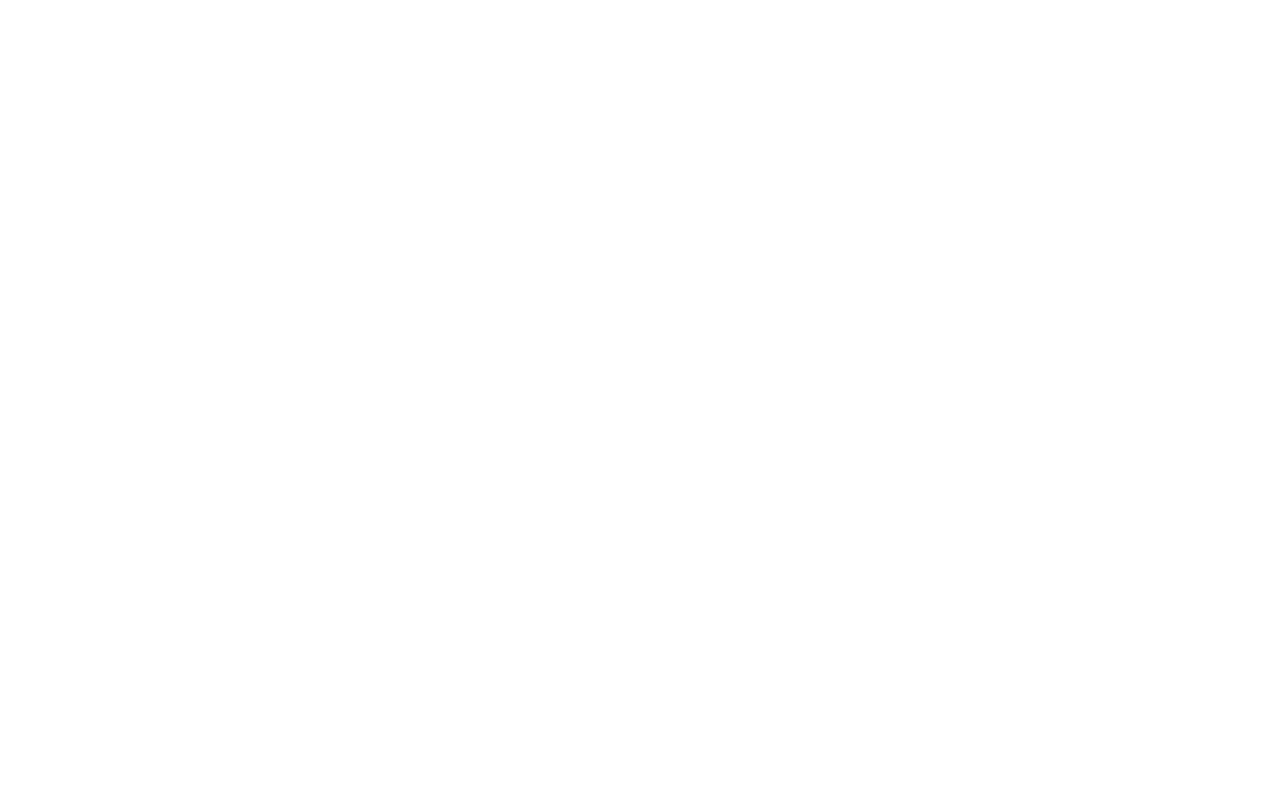
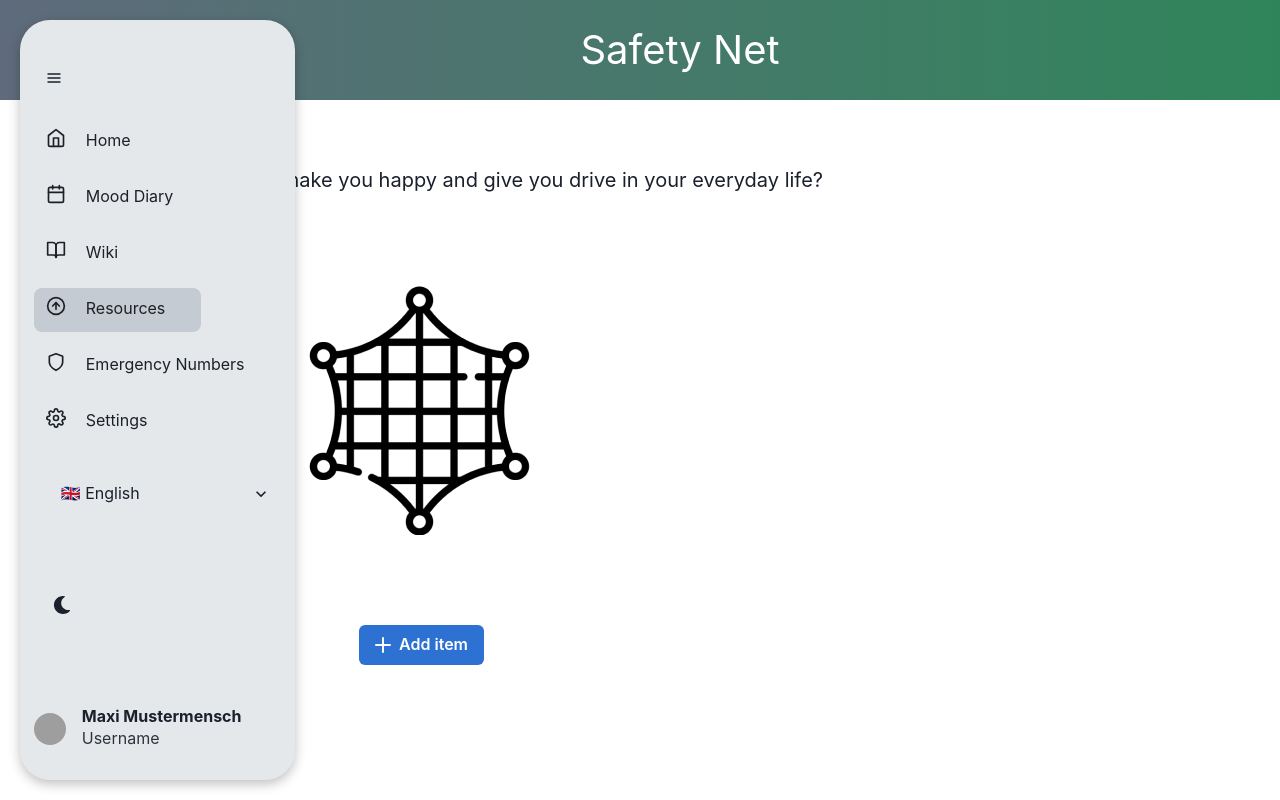
Before and after one commit to TUBerlin-Kopfsachen-Browser-Frontend/kopfsachen-app, a React (Create React App) app: page /resources/safetynet in a window 1280 px wide. Before the commit this address had no page. Built offline with nearby package versions, Linux system fonts and the light colour scheme; no server answers; grey boxes are pictures that could not be loaded.

Commit message:
started color theming and canged headers, added utils

```diff
--- a/src/App.tsx
+++ b/src/App.tsx
@@ -15,15 +15,62 @@
 } from "@chakra-ui/react";
 // import { Logo } from "./Logo"
 import Sidebar from "./components/Sidebar";
+import { useEffect, useState } from "react";
 
-export const App = () => (
-  <Flex>
-    <Sidebar />
+// functions and custom hook to toggle normal and mobile view
+// https://github.com/Nik-Sch/Rezeptbuch/blob/server/ui/client/src/components/helpers/CustomHooks.tsx#L27
+function getWindowDimensions() {
+  const { innerWidth: width, innerHeight: height } = window;
+  return {
+    width,
+    height
+  };
+}
 
-    <Center minH="100vh" width="100%" gap="16px" flexDirection="column">
-      {/* <Logo h="40vmin" pointerEvents="none" /> */}
-      <Image src="/header.png" width={["200px", "400px"]} />
-      <Text fontSize={["16", "24"]}>Welcome to the Kopsachen Web App!</Text>
-    </Center>
-  </Flex>
-);
+export function useWindowDimensions() {
+  const [windowDimensions, setWindowDimensions] = useState(getWindowDimensions());
+
+  useEffect(() => {
+    function handleResize() {
+      setWindowDimensions(getWindowDimensions());
+    }
+
+    window.addEventListener('resize', handleResize);
+    return () => window.removeEventListener('resize', handleResize);
+  }, []);
+
+  return windowDimensions;
+}
+
+export function useMobile() {
+  const { width, height } = useWindowDimensions();
+  return width <= 815 || height <= 815;
+}
+
+export default function App() {
+  const mobile = useMobile();
+  return (
+    <Flex direction='column'>
+      <Sidebar />
+      <Box w="100%" h="120px" bgGradient='linear(to-r, neutral.500, green.600)'>
+        <Text fontSize="40px" align="center" pt="50px" color="white">
+          Home{" "}
+        </Text>
+      </Box>
+      <Flex
+        fontSize="large"
+        position="absolute"
+        top={mobile ? "unset" : "20vh"}
+        left={mobile ? "unset" : "50vw"}
+        transform={mobile ? "unset" : "translate(-50%, -0%)"}
+        margin={mobile ? "40px" : "unset"}
+        maxWidth="800px"
+      >
+        <Center pt={200} gap="16px" flexDirection="column">
+          <Image src="/header.png" width={["200px", "400px"]} />
+          <Text fontSize={["16", "24"]}>Welcome to the Kopsachen Web App!</Text>
+        </Center>
+      </Flex>
+    </Flex>
+  );
+}
--- /dev/null
+++ b/src/color.ts
@@ -0,0 +1,66 @@
+import { extendTheme } from "@chakra-ui/react"
+
+export const theme = extendTheme({
+    colors: {
+        success: { //green
+            50: "#72CA9B",
+            100: "#72CA9B",
+            200: "#72CA9B",
+            300: "#3cc37b",
+            400: "#32A467",
+            500: "#238551",
+            600: "#1C6E42",
+            700: "#165A36",
+            800: "#165A36",
+            900: "#165A36",
+        },
+        danger: { //red
+            50: "##FA999C",
+            100: "#FA999C",
+            200: "#FA999C",
+            300: "#ea7b7f",
+            400: "#E76A6E",
+            500: "#CD4246",
+            600: "#AC2F33",
+            700: "#8E292C",
+            800: "#8E292C",
+            900: "#8E292C",
+        },
+        warning: { //orange
+            50: "#FBB360",
+            100: "#FBB360",
+            200: "#FBB360",
+            300: "#EC9A3C",
+            400: "#EC9A3C",
+            500: "#C87619",
+            600: "#935610",
+            700: "#77450D",
+            800: "#77450D",
+            900: "#77450D",
+        },
+        primary: { //blue
+            50: "#8ABBFF",
+            100: "#8ABBFF",
+            200: "#8ABBFF",
+            300: "#71a8f4",
+            400: "#4C90F0",
+            500: "#2D72D2",
+            600: "#215DB0",
+            700: "#184A90",
+            800: "#184A90",
+            900: "#184A90",
+        },
+        neutral: { //gray
+            50: "#E5E8EB",
+            100: "#D3D8DE",
+            200: "#C5CBD3",
+            300: "#8F99A8",
+            400: "#738091",
+            500: "#5F6B7C",
+            600: "#404854",
+            700: "#383E47",
+            800: "#2F343C",
+            900: "#1C2127",
+        },
+    },
+})
--- a/src/components/NavItem.js
+++ b/src/components/NavItem.js
@@ -11,19 +11,22 @@
   Link as ChakraLink,
   MenuButton,
   MenuList,
+  useColorModeValue,
 } from "@chakra-ui/react";
 import NavHoverBox from "../components/NavHoverBox";
-import { Link } from "react-router-dom";
+import { Link, useLocation } from "react-router-dom";
 
 export default function NavItem({
   icon,
   title,
   description,
-  active,
+  // active,
   navSize,
   routeto,
   ...props
 }) {
+  const active = useLocation().pathname.startsWith(routeto);
+  const activeBackgroundColor = useColorModeValue("neutral.200", "neutral.900");
   return (
     <Flex
       mt={30}
@@ -35,10 +38,10 @@
       <Menu placement="right">
         <Link to={routeto}>
           <ChakraLink
-            backgroundColor={active && "#AEC8CA"}
+            backgroundColor={active && activeBackgroundColor}
             p={3}
             borderRadius={8}
-            _hover={{ textDecor: "none", backgroundColor: "#AEC8CA" }}
+            _hover={{ textDecor: "none", backgroundColor:useColorModeValue("neutral.100", "neutral.800") }}
             w={navSize === "large" && "100%"}
           >
             <MenuButton w="100%">
@@ -46,9 +49,9 @@
                 <Icon
                   as={icon}
                   fontSize="xl"
-                  color={active ? "#82AAAD" : "gray.500"}
+                  color={useColorModeValue("neutral.900","neutral.50")}
                 />
-                <Text ml={5} display={navSize === "small" ? "none" : "flex"}>
+                <Text ml={5} display={navSize === "small" ? "none" : "flex"} color={useColorModeValue("neutral.900", "neutral.50")}>
                   {title}
                 </Text>
               </Flex>
--- a/src/components/Sidebar.js
+++ b/src/components/Sidebar.js
@@ -12,6 +12,7 @@
   Heading,
   Link,
   Select,
+  useColorModeValue,
 } from "@chakra-ui/react";
 import {
   FiMenu,
@@ -48,7 +49,6 @@
 
 export default function Sidebar() {
   const [navSize, changeNavSize] = useState("large");
-
   const { t } = useTranslation();
 
   useEffect(() => {
@@ -79,12 +79,12 @@
       left="5"
       h={navSize === "small" ? "auto" : "95vh"}
       marginTop="2.5vh"
-      boxShadow="0 4px 12px 0 rgba(0, 0, 0, 0.05)"
+      boxShadow="0 4px 12px 0 rgba(0, 0, 0, 0.25)"
       borderRadius={navSize === "small" ? "15px" : "30px"}
-      w={navSize === "small" ? "75px" : "250px"}
+      w={navSize === "small" ? "75px" : "275px"}
       flexDir="column"
       justifyContent="space-between"
-      backgroundColor="white"
+      backgroundColor={useColorModeValue("neutral.50", "neutral.700")}
       zIndex={20}
     >
       <Flex
@@ -93,6 +93,7 @@
         w="100%"
         alignItems={navSize === "small" ? "center" : "flex-start"}
         as="nav"
+        // padding='5px'
       >
         <IconButton
           background="none"
@@ -111,7 +112,7 @@
           icon={FiHome}
           title={t("home")}
           description="This is the description for the dashboard."
-          routeto="/"
+          routeto="/home"
         />
         <NavItem
           display={navIconDisplay}
@@ -153,6 +154,8 @@
           marginTop={30}
           onChange={onChange}
           padding={"10px"}
+          _hover={{ textDecor: "none", backgroundColor:useColorModeValue("neutral.100", "neutral.800") }}
+          borderColor={useColorModeValue("neutral.50", "neutral.700")}
         >
           <option value="en">🇬🇧 English</option>
           <option value="de">🇩🇪 Deutsch</option>
@@ -169,7 +172,7 @@
         mb={1}
         display={navSize === "small" ? "none" : "flex"}
       >
-        <ColorModeSwitcher justifySelf="flex-end" />
+        <ColorModeSwitcher justifySelf="flex-end"  _hover={{ textDecor: "none", backgroundColor: "neutral.100" }}/>
       </Flex>
 
       <Flex
@@ -193,7 +196,7 @@
                 Maxi Mustermensch
               </Heading>
             </Link>
-            <Text color="gray">{t("username")}</Text>
+            <Text color={useColorModeValue("neutral.800", "neutral.100")}>{t("username")}</Text>
           </Flex>
         </Flex>
       </Flex>
--- /dev/null
+++ b/src/components/utils.tsx
@@ -0,0 +1,57 @@
+import { Flex, Text, Image } from "@chakra-ui/react";
+import { useEffect, useState } from "react";
+
+// functions and custom hook to toggle normal and mobile view
+// https://github.com/Nik-Sch/Rezeptbuch/blob/server/ui/client/src/components/helpers/CustomHooks.tsx#L27
+function getWindowDimensions() {
+    const { innerWidth: width, innerHeight: height } = window;
+    return {
+        width,
+        height
+    };
+}
+
+export function useWindowDimensions() {
+    const [windowDimensions, setWindowDimensions] = useState(getWindowDimensions());
+
+    useEffect(() => {
+        function handleResize() {
+            setWindowDimensions(getWindowDimensions());
+        }
+
+        window.addEventListener('resize', handleResize);
+        return () => window.removeEventListener('resize', handleResize);
+    }, []);
+
+    return windowDimensions;
+}
+
+export function useMobile() {
+    const { width, height } = useWindowDimensions();
+    return width <= 815 || height <= 815;
+}
+
+export interface IHeaderProps {
+    text: string;
+    image?: string;
+}
+
+//header
+export function Header(props: IHeaderProps) {
+    const mobile = useMobile();
+
+    return <Flex
+        justifyContent='center'
+        alignItems='center'
+        flexDir={mobile ? 'column' : 'row'}
+        w="100%"
+        bgGradient='linear(to-r, neutral.500, green.600)'
+        padding='20px'
+        mb={mobile ? '25px' : '75px'}
+    >
+        <Text fontSize="40px" align="center" pl={mobile ? "80px" : "unset"} mr={mobile ? 'unset' : '10px'} color="white">
+            {props.text}
+        </Text>
+        {props.image && <Image src={props.image} alt={props.image} />}
+    </Flex>
+}
--- a/src/index.tsx
+++ b/src/index.tsx
@@ -1,10 +1,10 @@
-import { ChakraProvider, ColorModeScript, theme } from "@chakra-ui/react";
+import { ChakraProvider, ColorModeScript } from "@chakra-ui/react";
 import * as React from "react";
 import ReactDOM from "react-dom";
-import { App } from "./App";
+import App from "./App";
 import reportWebVitals from "./reportWebVitals";
 import * as serviceWorker from "./serviceWorker";
-import { BrowserRouter, Routes, Route } from "react-router-dom";
+import { BrowserRouter, Routes, Route, Navigate } from "react-router-dom";
 import Wiki from "./routes/wiki";
 import MoodDiary from "./routes/MoodDiary";
 import Resources from "./routes/Resources";
@@ -20,23 +20,27 @@
 import Login from "./routes/Login";
 import Neutral1 from "./routes/Neutral1";
 
+import * as colors from "./color";
+const { theme } = colors;
+
 ReactDOM.render(
   <React.StrictMode>
     <ChakraProvider theme={theme}>
       <BrowserRouter>
         <ColorModeScript />
         <Routes>
-          <Route path="/" element={<App />} />
+          <Route path='/' element={<Navigate to='/home' />}/>
+          <Route path="/home" element={<App />} />
           <Route path="mooddiary" element={<MoodDiary />} />
           <Route path="wiki" element={<Wiki />} />
           <Route path="resources" element={<Resources />} />
+          <Route path="/resources/safetynet" element={<SafetyNet />} />
+          <Route path="/resources/reframing" element={<Reframing />} />
+          <Route path="/resources/reframing1" element={<Reframing1 />} />
+          <Route path="/resources/reframing2" element={<Reframing2 />} />
+          <Route path="/resources/new" element={<NewResources />} />
           <Route path="emergencynumbers" element={<EmergencyNumbers />} />
-          <Route path="safetynet" element={<SafetyNet />} />
           <Route path="settings" element={<Settings />} />
-          <Route path="newresources" element={<NewResources />} />
-          <Route path="reframing" element={<Reframing />} />
-          <Route path="reframing1" element={<Reframing1 />} />
-          <Route path="reframing2" element={<Reframing2 />} />
           <Route path="register" element={<Register />} />
           <Route path="login" element={<Login />} />
           <Route path="profile" element={<Profile />} />
--- a/src/routes/MoodDiary.tsx
+++ b/src/routes/MoodDiary.tsx
@@ -32,6 +32,7 @@
 } from "@chakra-ui/react";
 import { MdChevronLeft, MdChevronRight } from "react-icons/md";
 import { FieldValues } from "react-hook-form";
+import { Header } from "../components/utils";
 
 interface IEntry {
   type: string;
@@ -130,7 +131,7 @@
     console.log(entries);
     return (
       <Center>
-        <Flex flexDirection="column" top="30vh" position="absolute">
+        <Flex flexDirection="column">
           <Stack spacing={20}>
             <Calendar
               onChange={onChange}
@@ -185,14 +186,8 @@
       <Box>
         <Sidebar />
       </Box>
-
-      <Box w="100%" h="120px" bg="green.400">
-        <Text fontSize="40px" align="center" pt="50px" color="white">
-          {" "}
-          Mood Diary{" "}
-        </Text>
-        <ReactCalendar />
-      </Box>
+      <Header text='Mood diary'/>
+      <ReactCalendar />
     </Flex>
   );
 }
--- a/src/routes/safetyNet.tsx
+++ b/src/routes/safetyNet.tsx
@@ -26,6 +26,7 @@
   Link,
   Center,
   Portal,
+  useColorModeValue,
 } from "@chakra-ui/react";
 import Sidebar from "../components/Sidebar";
 
@@ -59,6 +60,7 @@
   PopoverCloseButton,
   PopoverAnchor,
 } from "@chakra-ui/react";
+import { Header, useMobile } from '../components/utils';
 
 import i18n, { t } from "i18next";
 import { initReactI18next, useTranslation } from "react-i18next";
@@ -89,35 +91,6 @@
   }[];
 }
 
-// functions and custom hook to toggle normal and mobile view
-// https://github.com/Nik-Sch/Rezeptbuch/blob/server/ui/client/src/components/helpers/CustomHooks.tsx#L27
-function getWindowDimensions() {
-  const { innerWidth: width, innerHeight: height } = window;
-  return {
-    width,
-    height
-  };
-}
-
-export function useWindowDimensions() {
-  const [windowDimensions, setWindowDimensions] = useState(getWindowDimensions());
-
-  useEffect(() => {
-    function handleResize() {
-      setWindowDimensions(getWindowDimensions());
-    }
-
-    window.addEventListener('resize', handleResize);
-    return () => window.removeEventListener('resize', handleResize);
-  }, []);
-
-  return windowDimensions;
-}
-
-export function useMobile() {
-  const { width, height } = useWindowDimensions();
-  return width <= 815 || height <= 815;
-}
 
 
 function AddItemView() {
@@ -164,7 +137,7 @@
       </Text>
       <form onSubmit={handleSubmit(onSubmit)}>
         <Input
-          focusBorderColor="green.400"
+          focusBorderColor={useColorModeValue("neutral.600", "neutral.100")}
           {...register("name")}
           onChange={handleItemInput}
           value={nameInput}
@@ -177,7 +150,7 @@
         <RadioGroup
           onChange={setCategoryInput}
           value={categoryInput}
-          colorScheme="green"
+          colorScheme="neutral"
           isDisabled={continueClicked}
         >
           <Flex direction="row" wrap='wrap' justifyContent='space-around'>
@@ -204,7 +177,7 @@
           <Button
             marginTop={10}
             marginBottom={5}
-            colorScheme="green"
+            colorScheme="success"
             onClick={() => setContinueClicked(true)}
             isDisabled={nameInput.trim() === ""}
           >
@@ -226,21 +199,21 @@
             <Input
               {...register(`strategies.0`)}
               placeholder="first"
-              focusBorderColor="green.400"
+              focusBorderColor={useColorModeValue("neutral.600", "neutral.100")}
               value={strategyInput1}
               onChange={(e: any) => setStrategyInput1(e.target.value)}
             />
             <Input
               {...register(`strategies.1`)}
               placeholder="second"
-              focusBorderColor="green.400"
+              focusBorderColor={useColorModeValue("neutral.600", "neutral.100")}
               value={strategyInput2}
               onChange={(e: any) => setStrategyInput2(e.target.value)}
             />
             <Input
               {...register(`strategies.2`)}
               placeholder="third"
-              focusBorderColor="green.400"
+              focusBorderColor={useColorModeValue("neutral.600", "neutral.100")}
               value={strategyInput3}
               onChange={(e: any) => setStrategyInput3(e.target.value)}
             />
@@ -257,7 +230,7 @@
                 }, 0);
               }}
               marginRight={3}
-              colorScheme="green"
+              colorScheme="primary"
               whiteSpace={mobile ? 'initial' : 'unset'}
               isDisabled={
                 strategyInput1.trim() === "" ||
@@ -271,7 +244,7 @@
           <Button
             onClick={onOpen}
             marginRight={3}
-            colorScheme="green"
+            colorScheme="success"
             whiteSpace={mobile ? 'initial' : 'unset'}
             isDisabled={
               strategyInput1.trim() === "" ||
@@ -313,6 +286,7 @@
                 </ModalBody>
                 <ModalFooter>
                   <Button
+                    colorScheme='success'
                     onClick={() => {
                       onModalClose();
                       // prevent react from clearing the inputs before the form submit is handled
@@ -328,7 +302,7 @@
                   >
                     {t("submit")}
                   </Button>
-                  <Button onClick={onModalClose}>{t("cancel")}</Button>
+                  <Button colorScheme='warning' onClick={onModalClose}>{t("cancel")}</Button>
                 </ModalFooter>
               </form>
             </ModalContent>
@@ -515,7 +489,7 @@
                 {!addItemClicked && (
                   <Button
                     mt={5}
-                    colorScheme="green"
+                    colorScheme="primary"
                     aria-label="Add item"
                     leftIcon={<AddIcon />}
                     onClick={() => setAddItemClicked(true)}
@@ -549,12 +523,7 @@
       <Box>
         <Sidebar />
       </Box>
-
-      <Box w="100%" h="120px" bg="green.400">
-        <Text fontSize="40px" align="center" pt="50px" color="white">
-          {t("safetyNet")}{" "}
-        </Text>
-      </Box>
+      <Header text={t('safetyNet')}/>
       <FrontPage />
     </Flex>
   );
--- a/src/routes/wiki.tsx
+++ b/src/routes/wiki.tsx
@@ -17,6 +17,7 @@
 import { ArrowBackIcon, SearchIcon } from "@chakra-ui/icons";
 import Sidebar from "../components/Sidebar";
 import bookshelf from "../bookshelf.png";
+import { Header, useMobile } from "../components/utils";
 
 // api response format as interface
 interface IEntry {
@@ -49,35 +50,6 @@
   return contents[index].concat(' ');
 }
 
-// functions and custom hook to toggle normal and mobile view
-// https://github.com/Nik-Sch/Rezeptbuch/blob/server/ui/client/src/components/helpers/CustomHooks.tsx#L27
-function getWindowDimensions() {
-  const { innerWidth: width, innerHeight: height } = window;
-  return {
-    width,
-    height
-  };
-}
-
-export function useWindowDimensions() {
-  const [windowDimensions, setWindowDimensions] = useState(getWindowDimensions());
-
-  useEffect(() => {
-    function handleResize() {
-      setWindowDimensions(getWindowDimensions());
-    }
-
-    window.addEventListener('resize', handleResize);
-    return () => window.removeEventListener('resize', handleResize);
-  }, []);
-
-  return windowDimensions;
-}
-
-export function useMobile() {
-  const { width, height } = useWindowDimensions();
-  return width <= 815 || height <= 815;
-}
 
 // should display entry that has been clicked
 function EntryPage(props: IEntryPageProps) {
@@ -167,18 +139,14 @@
       <Flex direction={"row"}>
         <Flex
           flexDirection="column"
-          position="absolute"
-          top={mobile ? "unset" : "20vh"}
-          left={mobile ? "unset" : "50vw"}
-          transform={mobile ? "unset" : "translate(-50%, -0%)"}
           maxWidth="800px"
-          margin={mobile ? "40px" : "unset"}
+          margin='auto'
         >
           <img src={bookshelf} alt="book shelf" width="400px"></img>
           <InputGroup>
             <InputLeftElement
               pointerEvents="none"
-              children={<SearchIcon color="gray.300" />}
+              children={<SearchIcon color="neutral.400" />}
             />
             <Input
               placeholder="Search for entries"
@@ -258,12 +226,7 @@
       <Box>
         <Sidebar />
       </Box>
-
-      <Box w="100%" h="120px" bg="green.400">
-        <Text fontSize="40px" align="center" pt="50px" color="white">
-          Wiki{" "}
-        </Text>
-      </Box>
+      <Header text='Wiki'/>
       <FrontPage />
     </Flex>
   );
```
Also changed, not shown: src/routes/EmergencyNumbers.tsx (+13 -48 lines), src/routes/Resources.tsx (+6 -8 lines), 1 other file (tests, documents, lock files or other folders).
